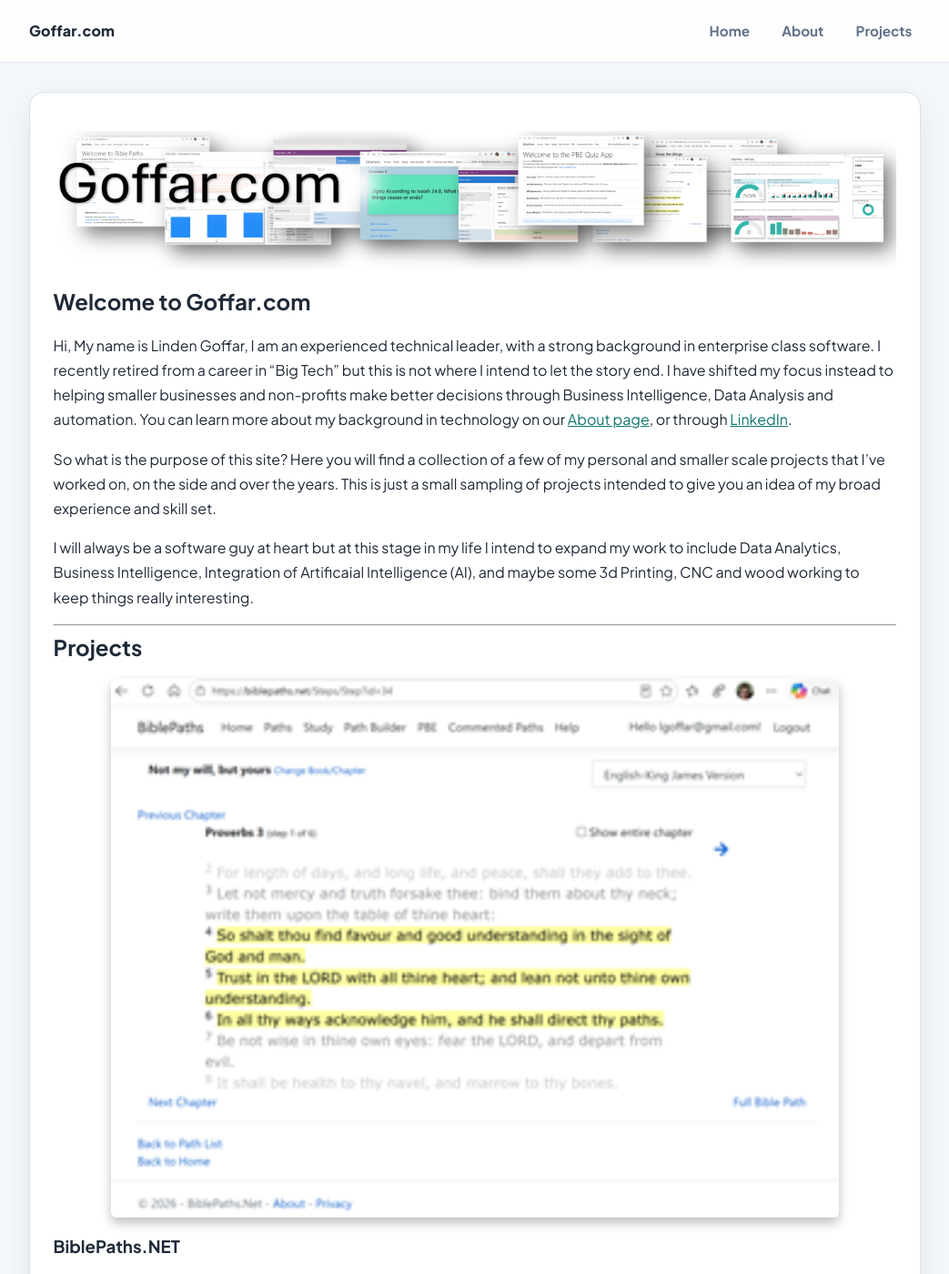
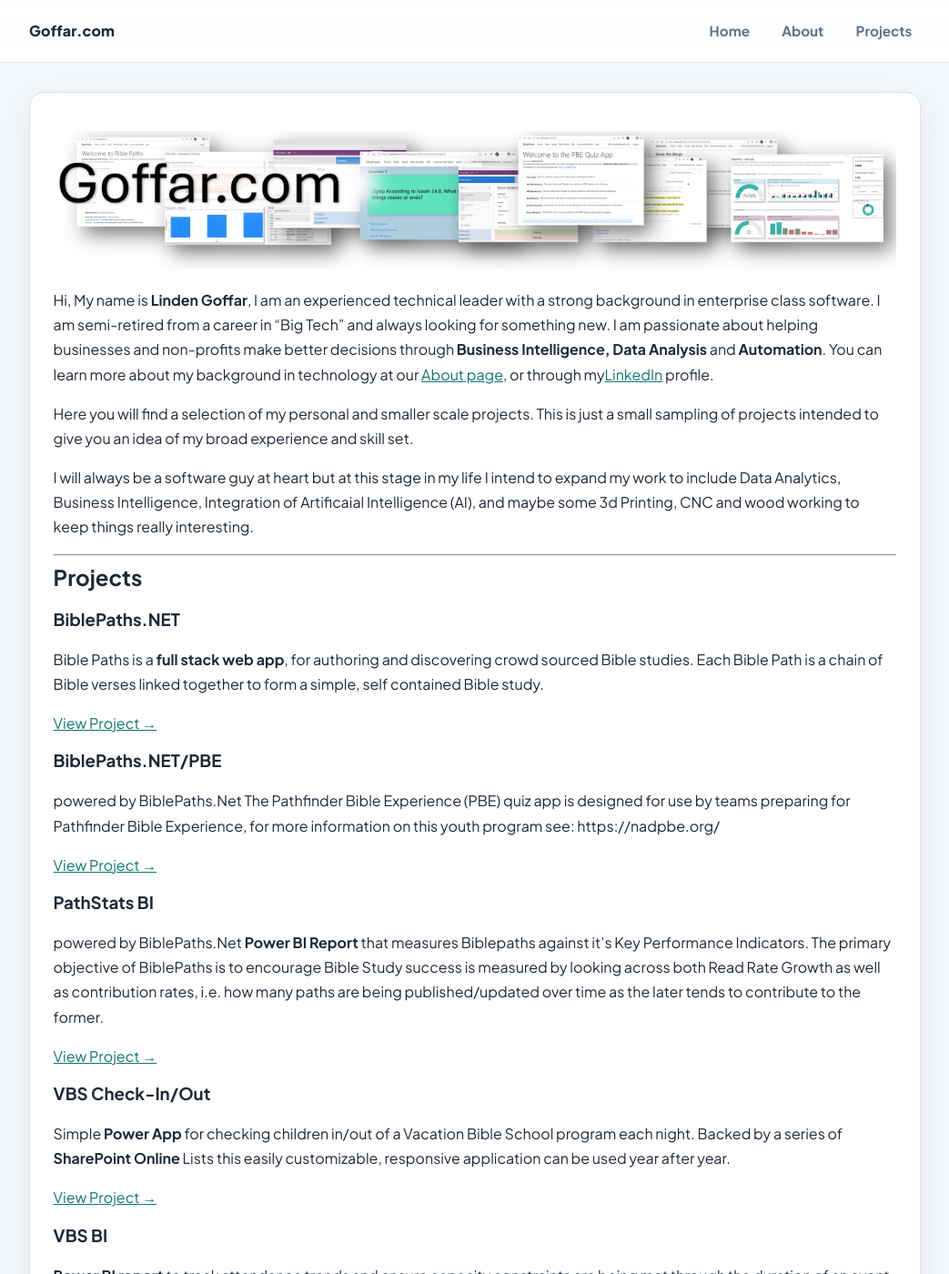
Before and after one commit to LindenGoffar/LindenGoffar.github.io, a Jekyll site: the page built from index.md, in a window 1280 px wide and 1400 px high. Shown: the whole window at 91% size, without its empty margins (118-1161 px from the left). Built offline with Jekyll 4.4.1, drawn with Linux system fonts in a browser that asks for light colours; some of the changed text lies outside the part shown.

Commit message:
Some UI Tweaks

```diff
--- a/index.md
+++ b/index.md
@@ -5,11 +5,9 @@ title: Goffar.com
 
 <img src="Banner-001.png" alt="Goffar.com banner" class="banner-image">
 
-## Welcome to Goffar.com
+Hi, My name is **Linden Goffar**, I am an experienced technical leader with a strong background in enterprise class software. I am semi-retired from a career in "Big Tech" and always looking for something new. I am passionate about helping businesses and non-profits make better decisions through **Business Intelligence, Data Analysis** and **Automation**. You can learn more about my background in technology at our [About page](about.md), or through my[LinkedIn](https://www.linkedin.com/in/linden-goffar/) profile.
 
-Hi, My name is Linden Goffar, I am an experienced technical leader, with a strong background in enterprise class software. I recently retired from a career in "Big Tech" but this is not where I intend to let the story end. I have shifted my focus instead to helping smaller businesses and non-profits make better decisions through Business Intelligence, Data Analysis and automation. You can learn more about my background in technology on our [About page](about.md), or through [LinkedIn](https://www.linkedin.com/in/linden-goffar/).
-
-So what is the purpose of this site? Here you will find a collection of a few of my personal and smaller scale projects that I've worked on, on the side and over the years. This is just a small sampling of projects intended to give you an idea of my broad experience and skill set.
+Here you will find a selection of my personal and smaller scale projects. This is just a small sampling of projects intended to give you an idea of my broad experience and skill set.
 
 I will always be a software guy at heart but at this stage in my life I intend to expand my work to include Data Analytics, Business Intelligence, Integration of Artificaial Intelligence (AI), and maybe some 3d Printing, CNC and wood working to keep things really interesting.
 
@@ -19,36 +17,35 @@ I will always be a software guy at heart but at this stage in my life I intend t
 
 <div class="project-grid" markdown="1">
 
-![BiblePaths](BiblePaths/FollowPath-Thumb.png)
 ### BiblePaths.NET
 
-Bible Paths is a full stack web app, for authoring and discovering crowd sourced Bible studies. Each Bible Path is a chain of Bible verses linked together to form a simple, self contained Bible study.
+Bible Paths is a **full stack web app**, for authoring and discovering crowd sourced Bible studies. Each Bible Path is a chain of Bible verses linked together to form a simple, self contained Bible study.
 
 [View Project →](BiblePaths/project.md)
 
-### ❔ BiblePaths.NET/PBE
+### BiblePaths.NET/PBE
 
 powered by BiblePaths.Net
 The Pathfinder Bible Experience (PBE) quiz app is designed for use by teams preparing for Pathfinder Bible Experience, for more information on this youth program see: https://nadpbe.org/
 
 [View Project →](PBE/project.md)
 
-### 📈 PathStats BI
+### PathStats BI
 
 powered by BiblePaths.Net
-PathStats BI measures the BiblePaths app against it's Key Performance Indicators. The primary objective of BiblePaths is to encourage Bible Study success is measured by looking across both Read Rate Growth as well as contribution rates, i.e. how many paths are being published/updated over time as the later tends to contribute to the former.
+**Power BI Report** that measures Biblepaths against it's Key Performance Indicators. The primary objective of BiblePaths is to encourage Bible Study success is measured by looking across both Read Rate Growth as well as contribution rates, i.e. how many paths are being published/updated over time as the later tends to contribute to the former.
 
 [View Project →](PathStats-BI/project.md)
 
-### 🚸 VBS Check-In/Out
+### VBS Check-In/Out
 
-Simple Power App for checking children in/out of a Vacation Bible School program each night. Backed by a series of SharePoint Online Lists this easily customizable, responsive application can be used year after year.
+Simple **Power App** for checking children in/out of a Vacation Bible School program each night. Backed by a series of **SharePoint Online** Lists this easily customizable, responsive application can be used year after year.
 
 [View Project →](VBS-CheckIn/project.md)
 
-### 📈 VBS BI
+### VBS BI
 
-Power BI report to track attendance trends and ensure capacity constraints are being met through the duration of an event. Backed by the [VBS Check-In/Out](VBS-CheckIn/project.md) App
+**Power BI report** to track attendance trends and ensure capacity constraints are being met through the duration of an event. Backed by the [VBS Check-In/Out](VBS-CheckIn/project.md) App
 
 [View Project →](VBS-BI/project.md)
 
```
